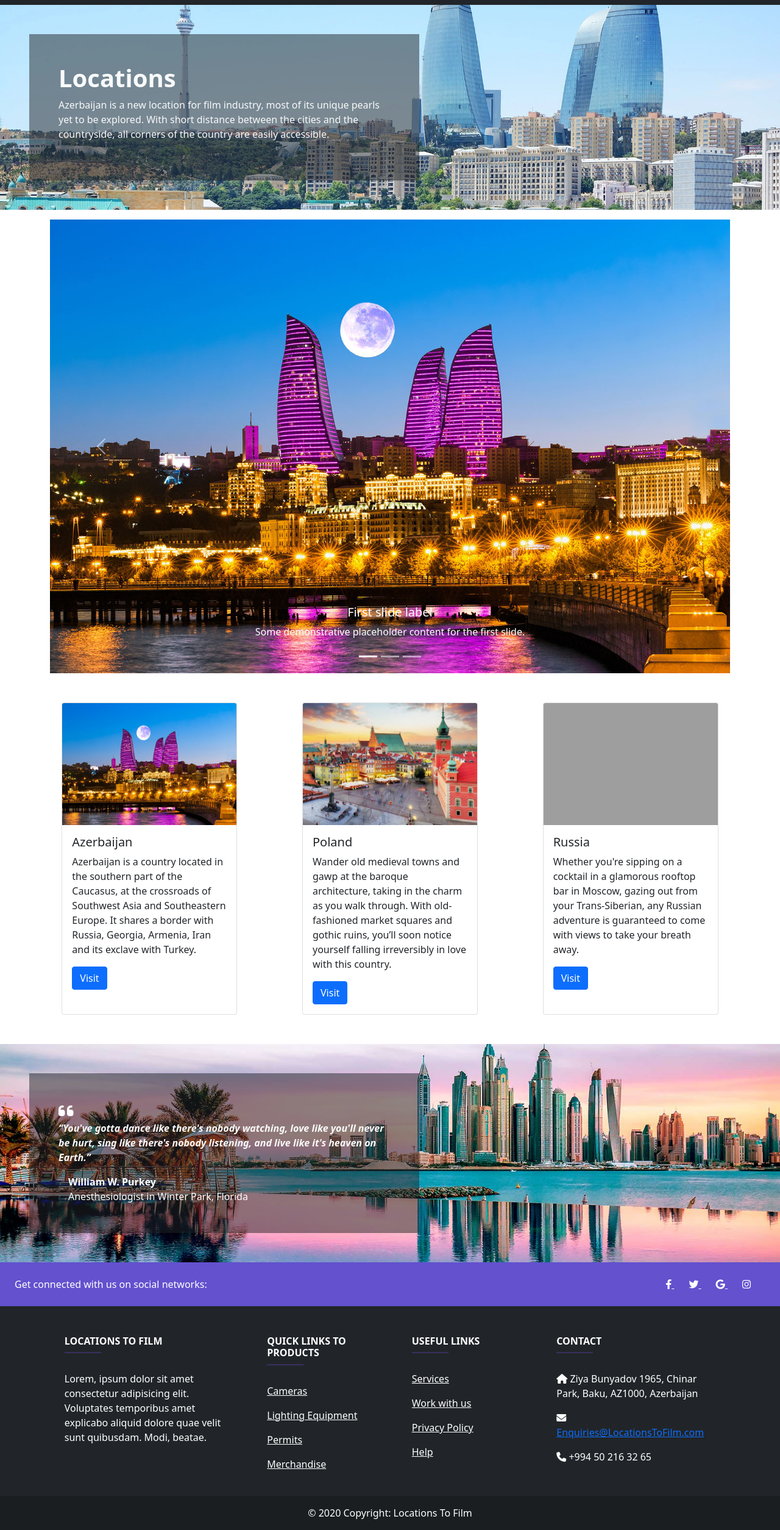
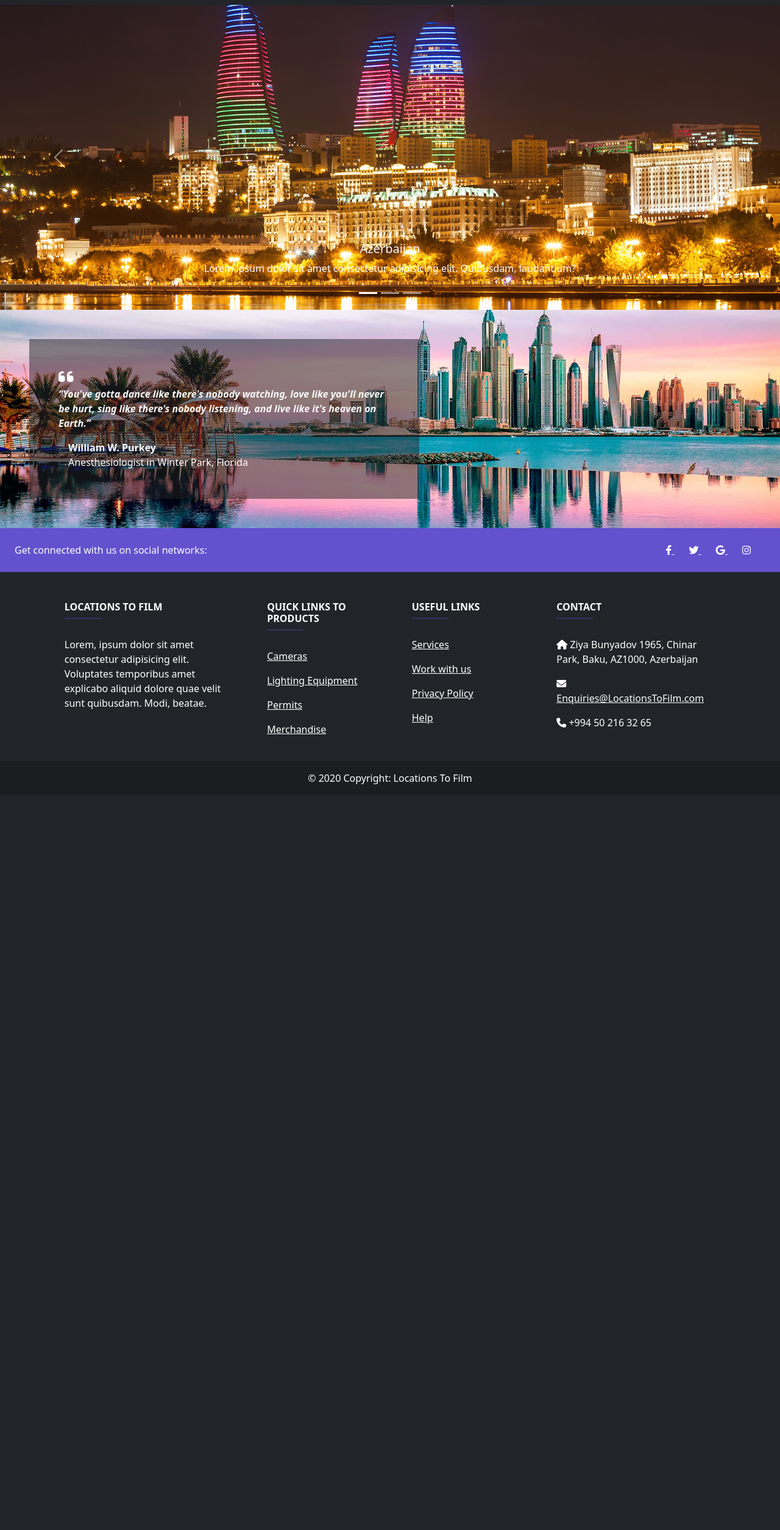
Before and after one commit to isaacemilien/LocationsToFilm, a PHP site: page / in a window 1280 px wide. Shown: the part 48-2557 px from the top of the page at 61% size. After the commit the page ends 1334 px from the top, so only its background shows below. Run offline with PHP 8.4, Linux system fonts and the light colour scheme; some libraries are stand-ins or nearby versions; grey boxes are pictures that could not be loaded.

Commit message:
Added Carousel for main page + new images

```diff
--- a/footer.php
+++ b/footer.php
@@ -85,7 +85,7 @@
                 <i class="fas fa-home mr-3"></i> Ziya Bunyadov 1965, Chinar Park, Baku, AZ1000, Azerbaijan
               </p>
               <p>
-                <i class="fas fa-envelope mr-3"><a href = "mailto: Enquiries@LocationsToFilm.com"></i> Enquiries@LocationsToFilm.com</a>
+                <i class="fas fa-envelope mr-3 "><a href = "mailto: Enquiries@LocationsToFilm.com" class="text-light"></i> Enquiries@LocationsToFilm.com</a>
               </p>
               <p>
                 <i class="fas fa-phone mr-3"></i> +994 50 216 32 65
--- a/index.php
+++ b/index.php
@@ -1,18 +1,6 @@
 <?php include 'header.php';?>
-
-  <div class="container-fluid">
-    <!-- Background -->
-    <div class="row bg h-100" style="background-image: url('imgs/azer.jpg')">
-      <div class="col-6 my-5 bg-dark p-5 m-5" style="--bs-bg-opacity: .5;">
-        <h1 class="fw-bold text-light">Locations</h1>
-        <p class=" text-light ">Azerbaijan is a new location for film industry, most of its unique pearls yet to be explored. With short distance between the cities and the countryside, all corners of the country are easily accessible.</p>
-      </div>
-    </div>
-  </div>
   <!--Carousel Start -->
-
-  <div class="container-lg my-3">
-    <div id="myCarousel" class="carousel slide" data-bs-ride="carousel">
+  <div id="myCarousel" class="carousel slide h-500px" data-bs-ride="carousel">
     <!-- Carousel indicators -->
     <ol class="carousel-indicators">
         <li data-bs-target="#myCarousel" data-bs-slide-to="0" class="active"></li>
@@ -21,26 +9,26 @@
       </ol>
 
     <!-- Wrapper for carousel items -->
-        <div class="carousel-inner">
-            <div class="carousel-item active">
-                <img style="object-fit: cover; overflow: hidden;"src="imgs/azer_02.jpg" class="d-block w-100" alt="Slide 1">
-                <div class="carousel-caption d-none d-md-block">
-                    <h5>First slide label</h5>
-                    <p>Some demonstrative placeholder content for the first slide.</p>
+    <div class="carousel-inner" style = "height: 500px;">
+        <div class="carousel-item active" style = "height: 500px;">
+            <img style="object-fit: cover; overflow: hidden; height: 500px;"src="imgs/baku.jpg" class="d-block w-100" alt="Slide 1" >
+            <div class="carousel-caption d-none d-md-block text-light">
+            <h5>Azerbaijan</h5>
+                <p>Lorem ipsum dolor sit amet consectetur adipisicing elit. Quibusdam, laudantium?  </p>
               </div>
           </div>
-            <div class="carousel-item">
-                <img src="imgs/pol.jpg" class="d-block w-100" alt="Slide 2">
-                <div class="carousel-caption d-none d-md-block">
-                    <h5>Second slide label</h5>
-                    <p>Some demonstrative placeholder content for the second slide.</p>
+          <div class="carousel-item" style = "height: 500px;">
+              <img src="imgs/warsaw.jpeg" class="d-block w-100" alt="Slide 2">
+              <div class="carousel-caption d-none d-md-block text-light">
+                  <h5>Poland</h5>
+                  <p>Lorem ipsum dolor sit amet consectetur adipisicing elit. Deserunt, voluptatem.</p>
               </div>
           </div>
-            <div class="carousel-item">
-                <img src="imgs/russia_06.jpg" class="d-block w-100" alt="Slide 3">
-                <div class="carousel-caption d-none d-md-block">
-                    <h5>Third slide label</h5>
-                    <p>Some demonstrative placeholder content for the third slide.</p>
+          <div class="carousel-item" style = "height: 500px;" >
+              <img src="imgs/ruski.jpg" class="d-block w-100 img-fluid" alt="Slide 3">
+              <div class="carousel-caption d-none d-md-block text-light">
+                  <h5>Russia</h5>
+                  <p>Lorem ipsum dolor sit amet consectetur adipisicing elit. Blanditiis, est.</p>
               </div>
           </div>
       </div>
@@ -53,46 +41,7 @@
           <span class="carousel-control-next-icon"></span>
       </a>
   </div>
-
-</div>
 <!--Carousel End -->
-
-
-
-    <!--Cards start-->
-    <div class="row m-5 justify-content-center">
-      <div class="col-lg-4 d-flex justify-content-center">
-        <div class="card" style="width: 18rem;">
-          <img src="imgs/azer_02.jpg" width="100%" height="200" class="card-img-top" alt="...">
-          <div class="card-body">
-            <h5 class="card-title">Azerbaijan</h5>
-            <p class="card-text">Azerbaijan is a country located in the southern part of the Caucasus, at the crossroads of Southwest Asia and Southeastern Europe. It shares a border with Russia, Georgia, Armenia, Iran and its exclave with Turkey.</p>
-            <a href="./azerbaijan.php" class="btn btn-primary">Visit</a>
-          </div>
-        </div>
-      </div>
-      <div class="col-lg-4 d-flex justify-content-center">
-        <div class="card" style="width: 18rem;">
-          <img src="imgs/pol.jpg" width="100%" height="200" class="card-img-top" alt="...">
-          <div class="card-body">
-            <h5 class="card-title">Poland</h5>
-            <p class="card-text">Wander old medieval towns and gawp at the baroque architecture, taking in the charm as you walk through. With old-fashioned market squares and gothic ruins, you’ll soon notice yourself falling irreversibly in love with this country.</p>
-            <a href="./international.php" class="btn btn-primary">Visit</a>
-          </div>
-        </div>
-      </div>
-      <div class="col-lg-4 d-flex justify-content-center">
-        <div class="card" style="width: 18rem;">
-          <img src="imgs/russia_06.png" width="100%" height="200" class="card-img-top" alt="...">
-          <div class="card-body">
-            <h5 class="card-title">Russia</h5>
-            <p class="card-text">Whether you're sipping on a cocktail in a glamorous rooftop bar in Moscow, gazing out from your Trans-Siberian, any Russian adventure is guaranteed to come with views to take your breath away. </p>
-            <a href="./international.php" class="btn btn-primary">Visit</a>
-          </div>
-        </div>
-      </div>
-    </div>
-  </div>
 
 
   <!-- Quote Start -->
--- a/styles.css
+++ b/styles.css
@@ -28,3 +28,7 @@ ul {
   list-style-position: inside;
   padding-left: 0;
 }
+
+.carousel .item {
+  height: 300px;
+}
```
Also changed, not shown: imgs/1.jpg (added), imgs/2.jpg (added), imgs/3.jpg (added), imgs/Warsaw.jpeg (added), imgs/baku.jpg (added), imgs/ruski.jpg (added). Lines whose indentation alone changed are shown as unchanged.
